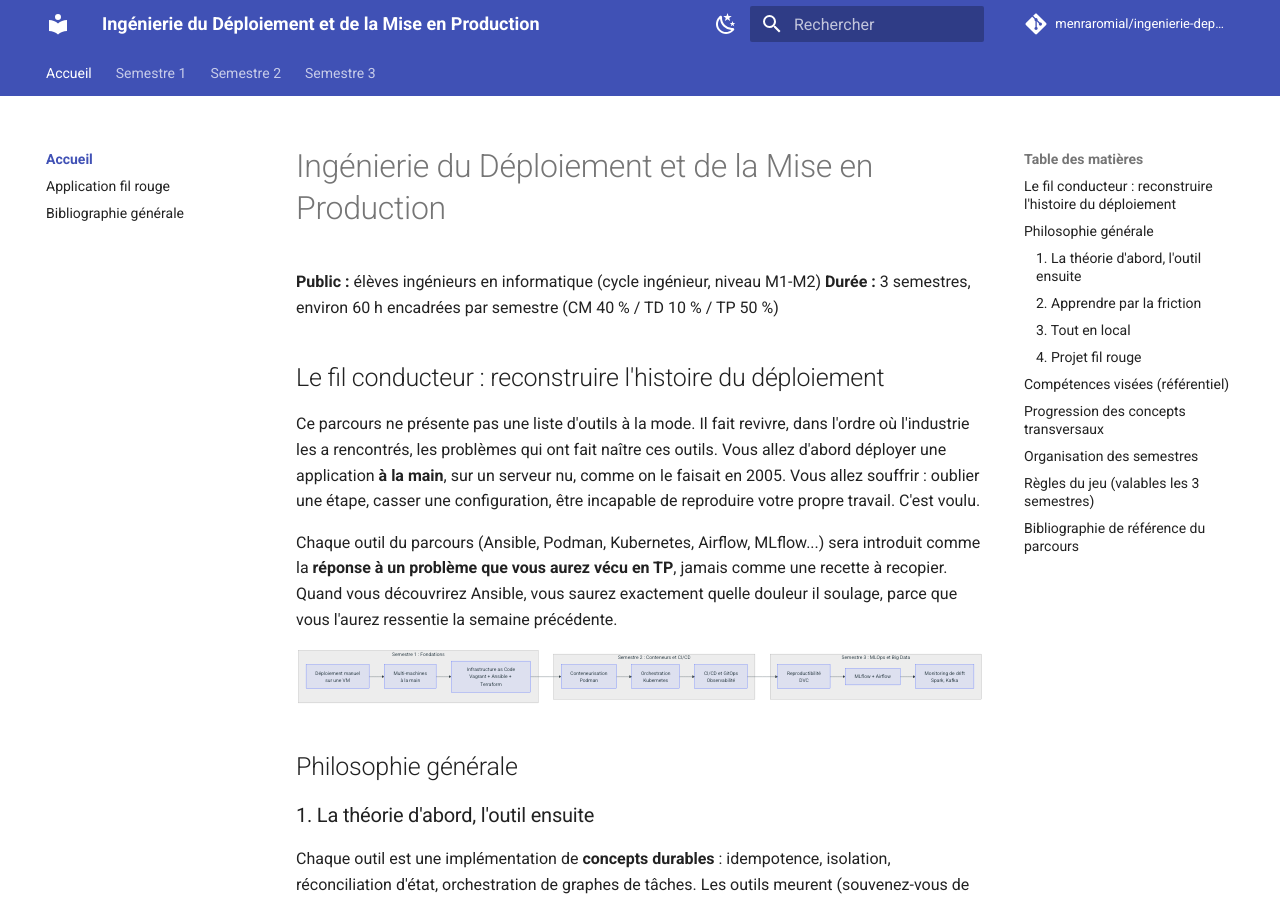
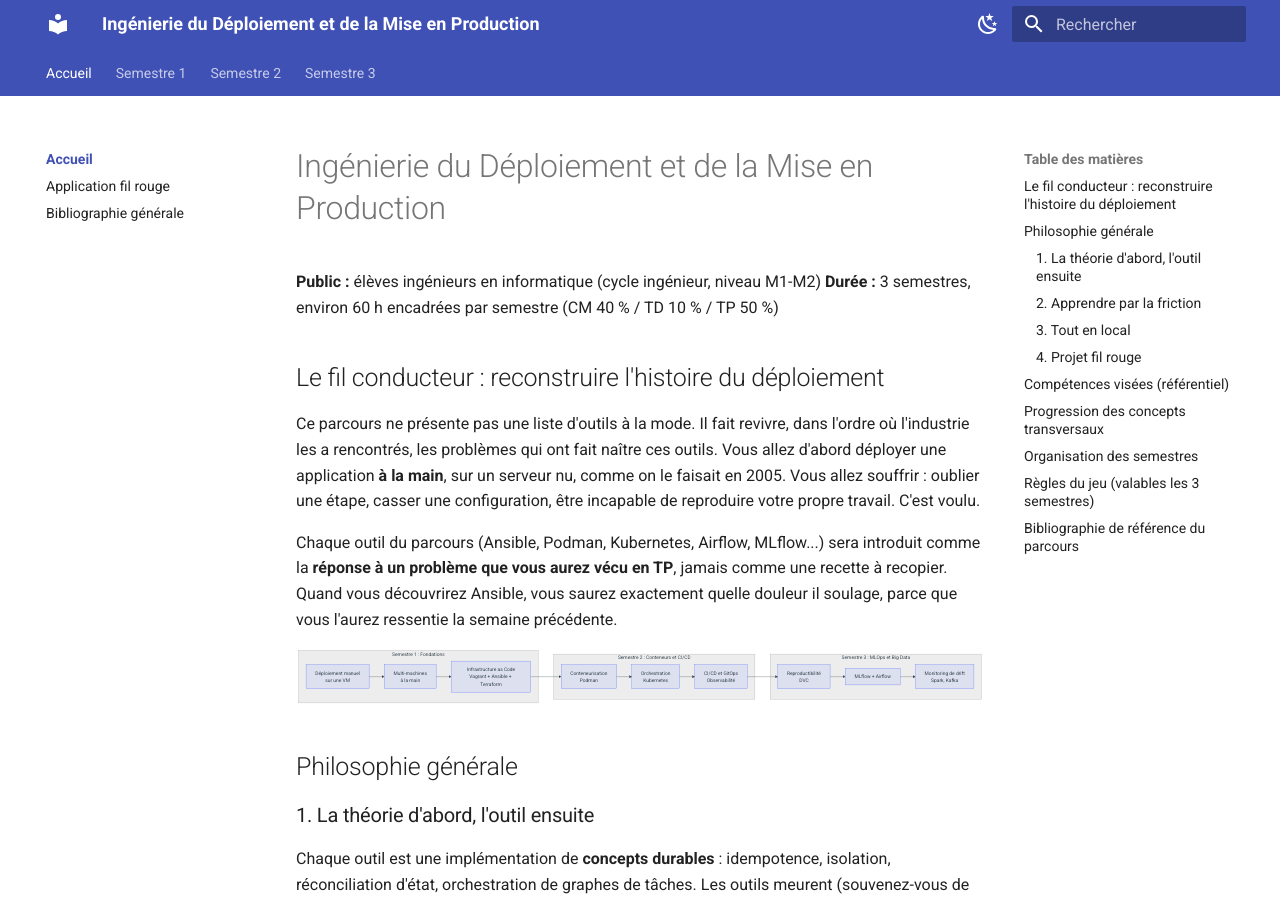
Before and after one commit to menraromial/ingenierie-deploiement, an MkDocs documentation site: the page built from docs/index.md, in a window 1280 px wide and 900 px high. Built offline with MkDocs 1.6.1 and Material for MkDocs 9.7.7, drawn with Linux system fonts in a browser that asks for light colours; comment, search, counter and statistics services are not loaded; some of the changed lines change nothing that is shown.

Commit message:
Comment out repository URL and name in mkdocs.yml

```diff
--- a/mkdocs.yml
+++ b/mkdocs.yml
@@ -4,8 +4,8 @@ site_description: >
   à l'Infrastructure as Code, des conteneurs à Kubernetes, du CI/CD au MLOps.
 site_author: Romial Menra
 site_url: https://menraromial.com/ingenierie-deploiement/
-repo_url: https://github.com/menraromial/ingenierie-deploiement
-repo_name: menraromial/ingenierie-deploiement
+# repo_url: https://github.com/menraromial/ingenierie-deploiement
+# repo_name: menraromial/ingenierie-deploiement
 docs_dir: docs
 site_dir: site
 
```
